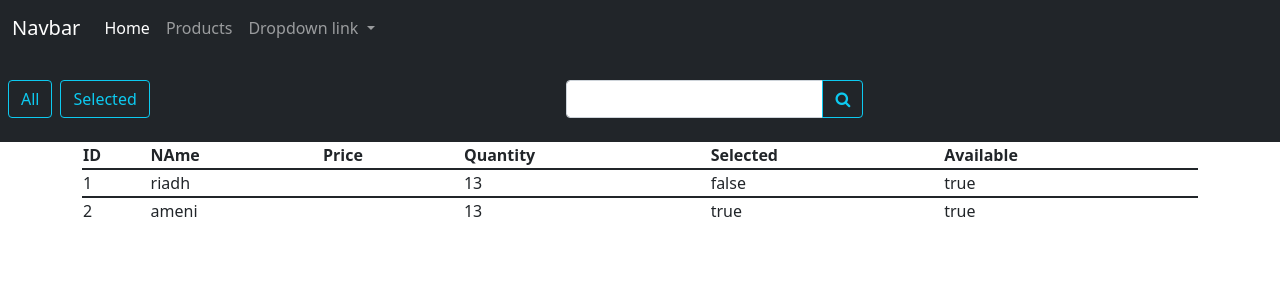
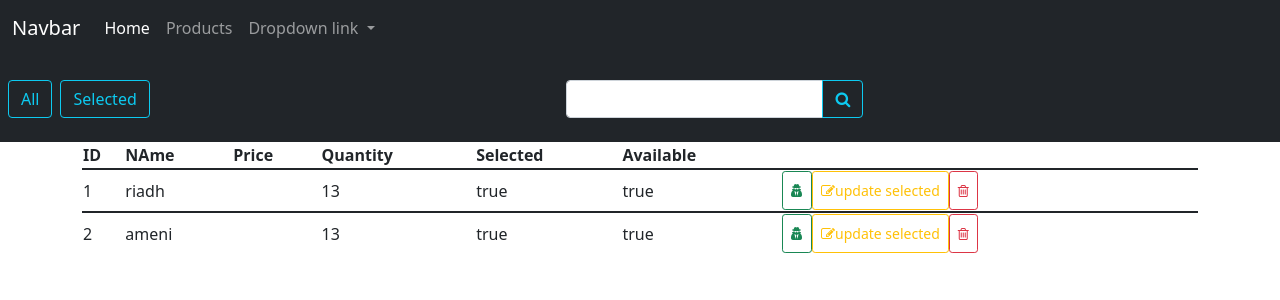
Before and after one commit to MedRiadhKhalfallah/web-cat-app-NGRX, an Angular app: page /products in a window 1280 px wide. Shown: the top 300 px of the page. Built offline with nearby package versions, Linux system fonts and the light colour scheme; data requests are answered from the project's data file.

Commit message:
update select delete api

```diff
--- a/db.json
+++ b/db.json
@@ -6,7 +6,7 @@
       "prive": 20000,
       "quantity": 13,
       "available": true,
-      "selected": false
+      "selected": true
     },
     {
       "id": 2,
--- a/src/app/components/products/products.component.html
+++ b/src/app/components/products/products.component.html
@@ -48,6 +48,11 @@
           <td>{{product.quantity}}</td>
           <td>{{product.selected}}</td>
           <td>{{product.available}}</td>
+          <td>
+            <button (click)="onSelect(product)" class="btn btn-sm btn-outline-success"><span class="fa fa-user-secret"></span></button>
+            <button (click)="onUpdateSelected(product)" class="btn btn-sm btn-outline-warning"><span class="fa fa-edit"></span>update selected</button>
+            <button (click)="onDeleteProduct(product)" class="btn btn-sm btn-outline-danger"><span class="fa fa-trash-o"></span></button>
+          </td>
         </tr>
       </table>
     </div>
--- a/src/app/components/products/products.component.ts
+++ b/src/app/components/products/products.component.ts
@@ -48,4 +48,26 @@ export class ProductsComponent implements OnInit {
 
   }
 
+  onSelect(product: Product) {
+    /*
+        this.product$ = this.productService.getProduct(product.id).pipe(
+          map((data) => ({dataState: DataStateEnum.LOADED, data: data}),
+            startWith({dataState: DataStateEnum.LOADING})),
+          catchError(err => of({dataState: DataStateEnum.ERROR, errorMessage: err.message}))
+        );
+    */
+
+  }
+
+  onUpdateSelected(product: Product) {
+    this.productService.updateSelected(product).subscribe(
+      data => product = data
+    )
+  }
+  onDeleteProduct(product: Product) {
+    this.productService.deleteSelected(product).subscribe(
+      data => this.onGetAllProducts()
+    )
+  }
+
 }
--- a/src/app/services/products.service.ts
+++ b/src/app/services/products.service.ts
@@ -24,6 +24,18 @@ export class ProductsService {
   }
 
   getSearchProducts(keyword: string): Observable<Product[]> {
-    return this.http.get<Product[]>(this.host + "products?name_like="+keyword);
+    return this.http.get<Product[]>(this.host + "products?name_like=" + keyword);
+  }
+
+  getProduct(id: number): Observable<Product[]> {
+    return this.http.get<Product[]>(this.host + "products/" + id);
+  }
+
+  updateSelected(product: Product): Observable<Product> {
+    product.selected = !product.selected;
+    return this.http.put<Product>(this.host + "products/" + product.id, product);
+  }
+  deleteSelected(product: Product): Observable<Product> {
+    return this.http.delete<Product>(this.host + "products/" + product.id);
   }
 }
```
